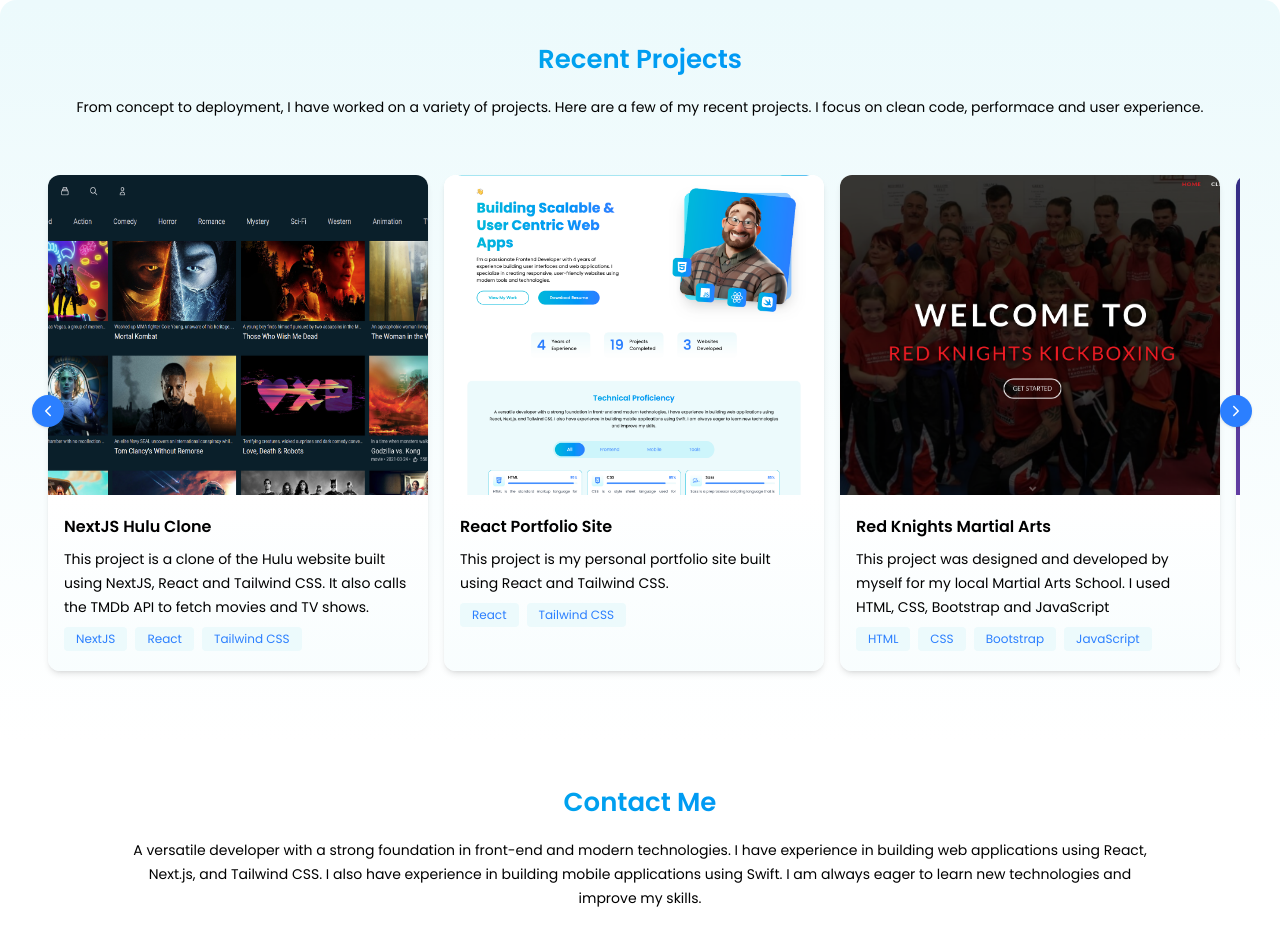
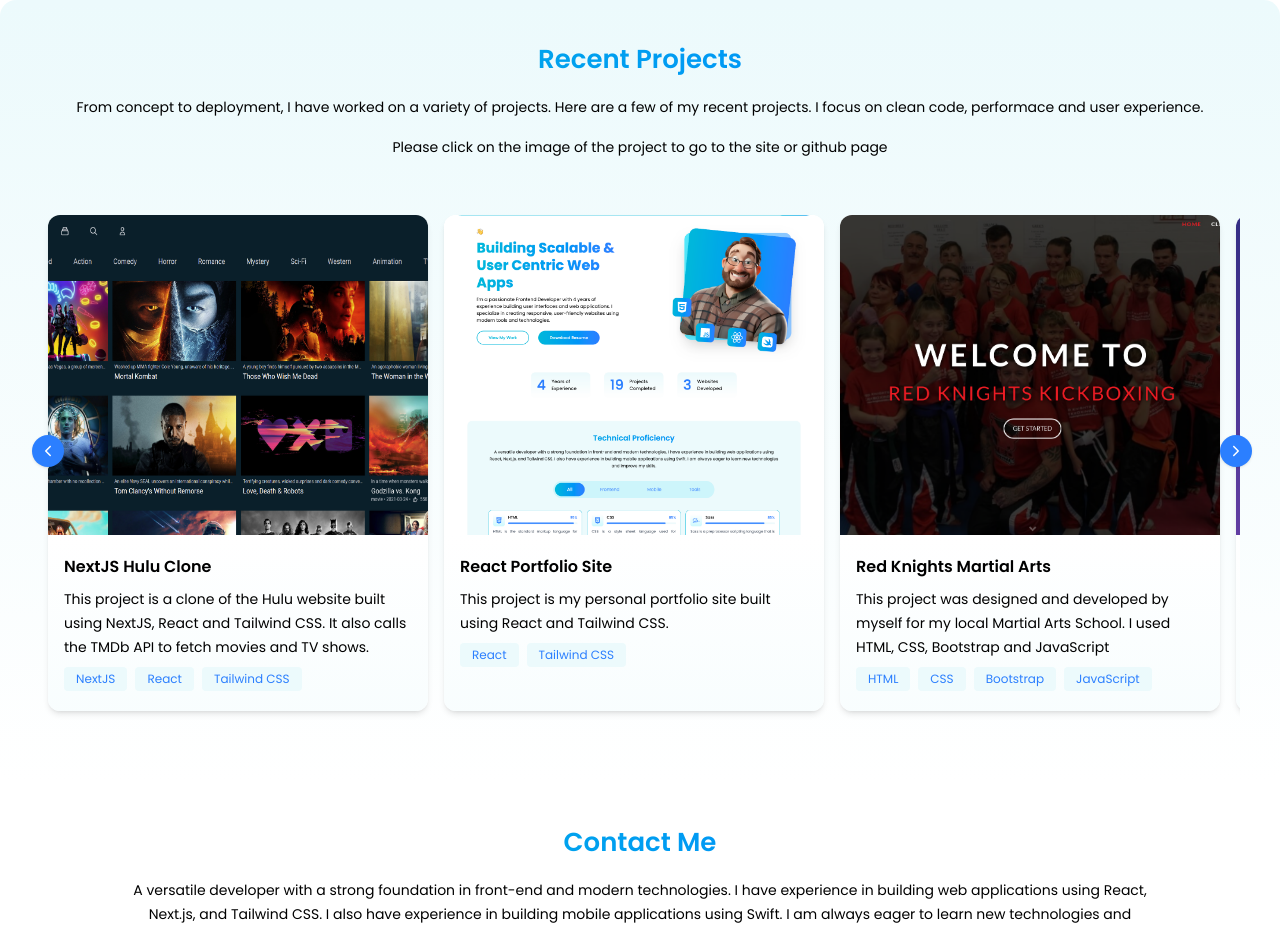
Before and after one commit to Gary-Bull/React-Portfolio-Site, a React (Vite) app: page / in a window 1280 px wide. Shown: the part 3120-4050 px from the top of the page. Built offline with nearby package versions, Linux system fonts and the light colour scheme.

Commit message:
Added link around the image for each project, added link prop,  added new kanban board image

```diff
--- a/src/components/ProjectCard.jsx
+++ b/src/components/ProjectCard.jsx
@@ -1,13 +1,15 @@
 import React from "react";
 
-const ProjectCard = ({ imgUrl, title, description, tags }) => {
+const ProjectCard = ({ imgUrl, title, description, tags, link }) => {
   return (
     <div className="h-full bg-white rounded-xl overflow-hidden shadow-md mx-2">
-      <img
-        src={imgUrl}
-        alt={title}
-        className="w-full h-72 md:h-80 object-cover"
-      />
+      <a href={link} className="hover: cursor-pointer" target="_blank">
+        <img
+          src={imgUrl}
+          alt={title}
+          className="w-full h-72 md:h-80 object-cover"
+        />
+      </a>
       <div className="h-full px-4 py-5 bg-linear-to-t from-[#ECFAFCFF] to-[#ffffff]">
         <h3 className="text-base font-semibold line-clamp-2 overflow-hidden text-ellipsis">
           {title}
--- a/src/sections/MyProjects.jsx
+++ b/src/sections/MyProjects.jsx
@@ -34,6 +34,11 @@
           performace and user experience.
         </p>
 
+        <p className="text-sm text-center mt-4 leading-6">
+          Please click on the image of the project to go to the site or github
+          page
+        </p>
+
         <div className="relative mx-auto">
           <div className="overflow-hidden" ref={emblaRef}>
             <div className="flex pt-14 pb-8">
@@ -48,6 +53,7 @@
                     title={project.title}
                     description={project.description}
                     tags={project.tags}
+                    link={project.link}
                   />
                 </div>
               ))}
```
Also changed, not shown: src/assets/images/kanbanBoard.png (added).
